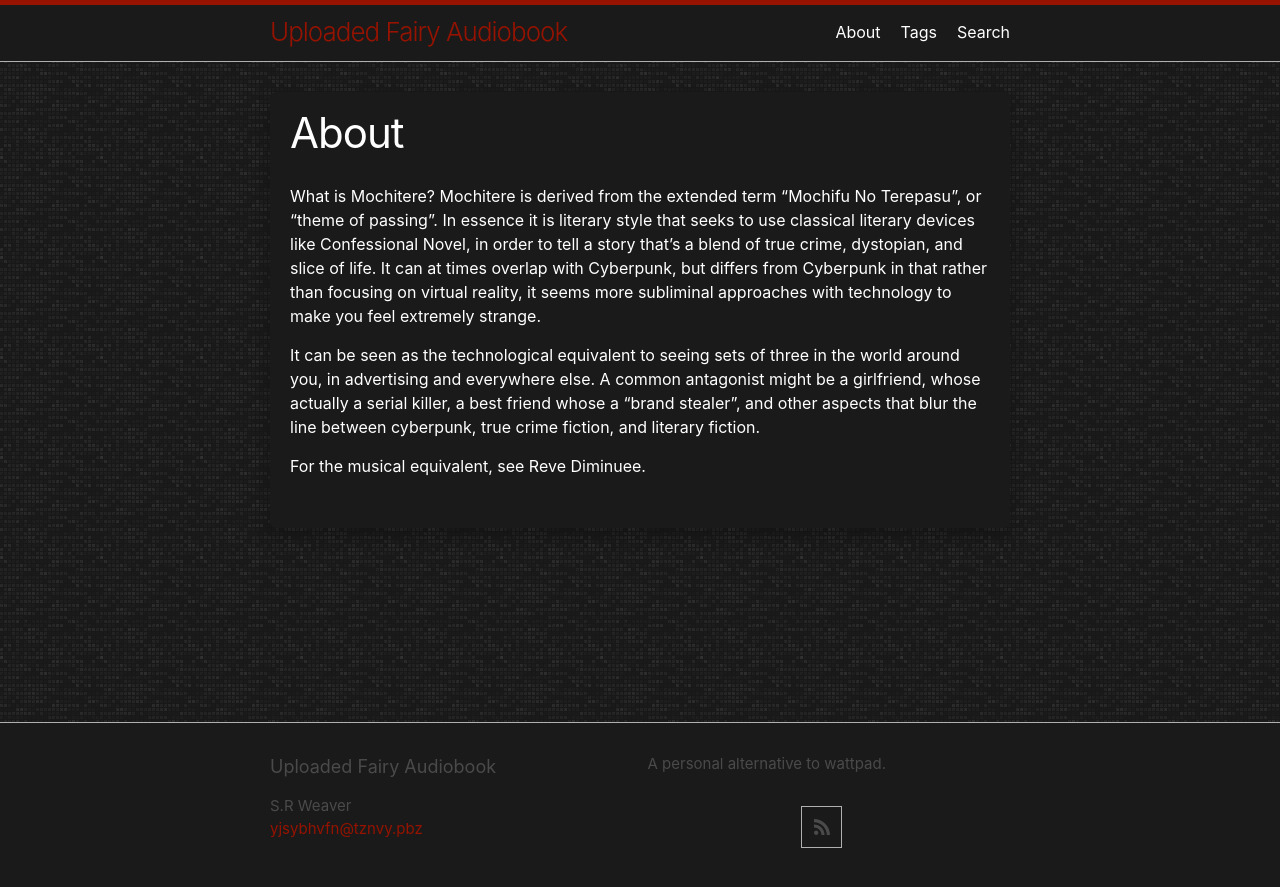
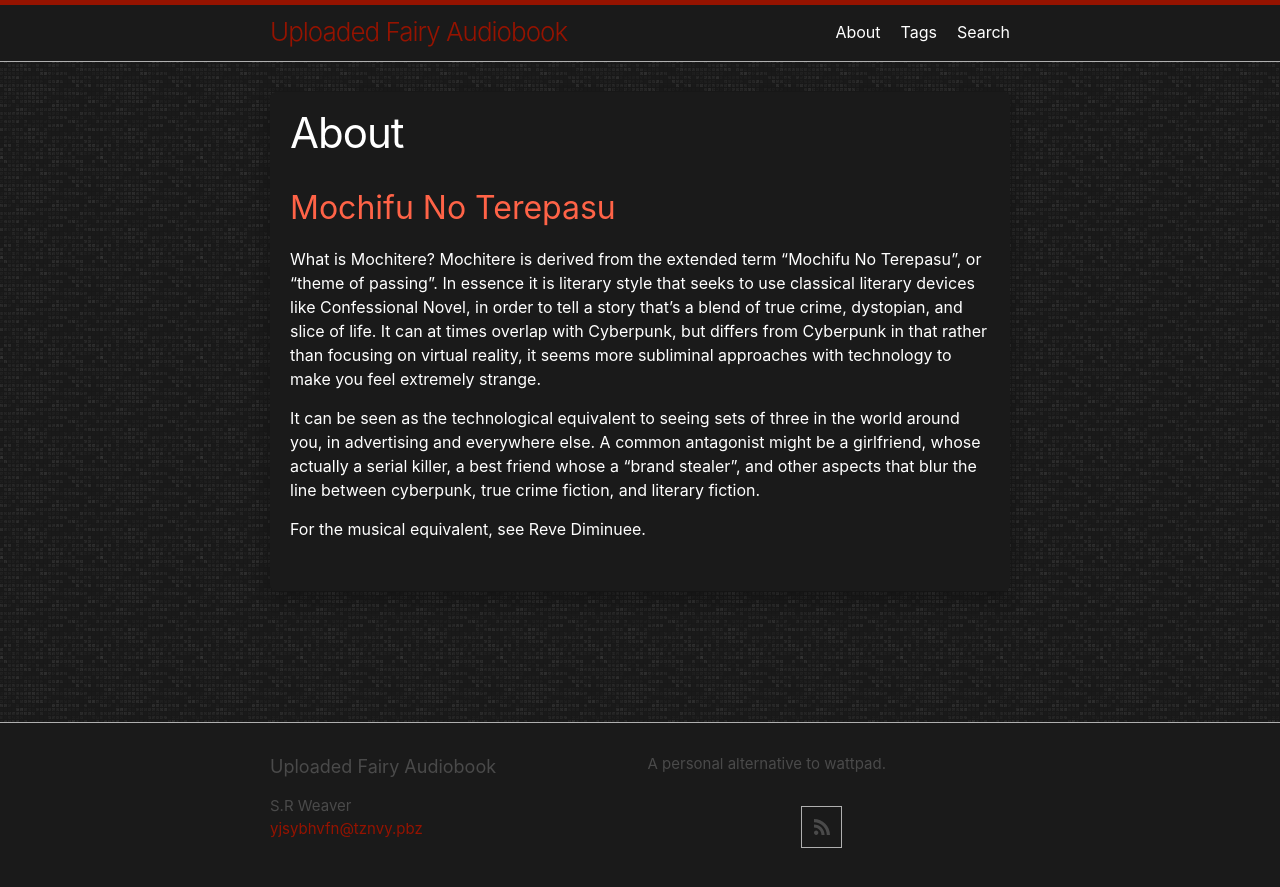
Before and after one commit to LWFlouisa/UploadedFairyAudiobook, a Jekyll site: the page built from tags/mochifunoterepasu.md, in a window 1280 px wide. Shown: the top 887 px of the page. Built offline with Jekyll 4.4.1, drawn with Linux system fonts in a browser that asks for light colours.

Commit message:
Update mochifunoterepasu.md

```diff
--- a/tags/mochifunoterepasu.md
+++ b/tags/mochifunoterepasu.md
@@ -2,6 +2,7 @@
 layout: page
 title: About
 ---
+## Mochifu No Terepasu
 What is Mochitere? Mochitere is derived from the extended term “Mochifu No Terepasu”, or “theme of passing”. In essence it is literary style that seeks to use classical literary devices like Confessional Novel, in order to tell a story that’s a blend of true crime, dystopian, and slice of life. It can at times overlap with Cyberpunk, but differs from Cyberpunk in that rather than focusing on virtual reality, it seems more subliminal approaches with technology to make you feel extremely strange.
 
 It can be seen as the technological equivalent to seeing sets of three in the world around you, in advertising and everywhere else. A common antagonist might be a girlfriend, whose actually a serial killer, a best friend whose a “brand stealer”, and other aspects that blur the line between cyberpunk, true crime fiction, and literary fiction.
```
